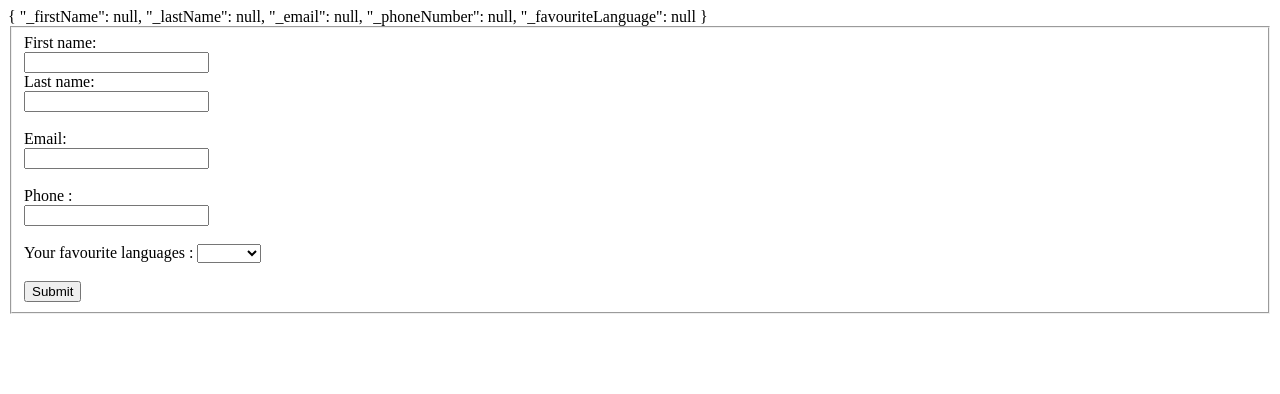
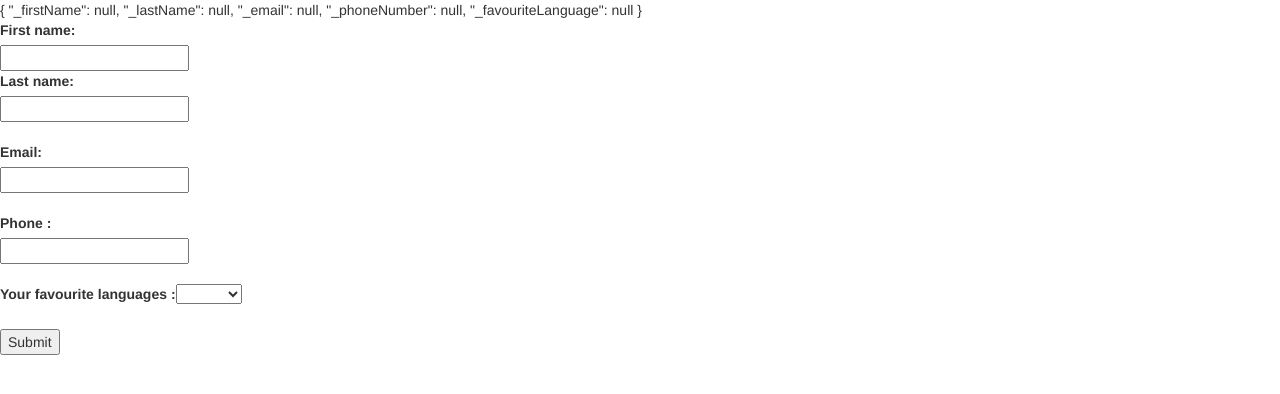
Before and after one commit to LeaDalibard/angular-form, an Angular app in the folder angular-basic-form/: page / in a window 1280 px wide. Shown: the top 394 px of the page. Built offline with nearby package versions, Linux system fonts and the light colour scheme.

Commit message:
Adding bootstrap

```diff
--- a/angular-basic-form/src/app/app.component.css
+++ b/angular-basic-form/src/app/app.component.css
@@ -0,0 +1,3 @@
+.invalid{
+  background: red;
+}
--- a/angular-basic-form/src/app/app.component.html
+++ b/angular-basic-form/src/app/app.component.html
@@ -5,15 +5,23 @@
 
   <fieldset>
     <label for="fname">First name:</label><br>
-    <input type="text" id="fname" name="fname" [(ngModel)]="friendModel._firstName" value="John" #fname="ngModel" ><br>
+    <input type="text" id="fname" name="fname" [(ngModel)]="friendModel._firstName" value="John" #fname="ngModel" required ><br>
+
+    <div *ngIf="fname.invalid && (fname.dirty || fname.touched)"
+         class="alert alert-danger">
+      <div *ngIf="fname.errors.required" >
+        Name is required.
+      </div>
+    </div>
+
     <label for="lname">Last name:</label><br>
-    <input type="text" id="lname" name="lname" [(ngModel)]="friendModel._lastName" value="Doe" #lname="ngModel"><br><br>
+    <input type="text" id="lname" name="lname" [(ngModel)]="friendModel._lastName" value="Doe" #lname="ngModel" required ><br><br>
     <label for="email">Email:</label><br>
-    <input type="email" id="email" name="email" [(ngModel)]="friendModel._email" value="johndoe@mail.com" #email="ngModel"><br><br>
+    <input type="email" id="email" name="email" [(ngModel)]="friendModel._email" value="johndoe@mail.com" #email="ngModel" required><br><br>
     <label for="phone">Phone :</label><br>
-    <input type="tel" id="phone" name="phone" [(ngModel)]="friendModel._phoneNumber" #phone="ngModel"><br><br>
+    <input type="tel" id="phone" name="phone" [(ngModel)]="friendModel._phoneNumber" #phone="ngModel" required><br><br>
     <label for="language">Your favourite languages : </label>
-    <select name="language" id="language" [(ngModel)]="friendModel._favouriteLanguage" #language="ngModel">
+    <select name="language" id="language" [(ngModel)]="friendModel._favouriteLanguage" #language="ngModel" required>
       <option *ngFor="let language of languages" value="{{ language.name }}">{{ language.name }}</option>
     </select><br><br>
     <input type="submit" value="Submit">
--- a/angular-basic-form/src/index.html
+++ b/angular-basic-form/src/index.html
@@ -6,8 +6,11 @@
   <base href="/">
   <meta name="viewport" content="width=device-width, initial-scale=1">
   <link rel="icon" type="image/x-icon" href="favicon.ico">
+  <link rel="stylesheet" href="https://maxcdn.bootstrapcdn.com/bootstrap/3.3.7/css/bootstrap.min.css" integrity="sha384-BVYiiSIFeK1dGmJRAkycuHAHRg32OmUcww7on3RYdg4Va+PmSTsz/K68vbdEjh4u" crossorigin="anonymous">
 </head>
 <body>
   <app-root></app-root>
+  <script src="https://code.jquery.com/jquery-3.1.1.min.js" integrity="sha256-hVVnYaiADRTO2PzUGmuLJr8BLUSjGIZsDYGmIJLv2b8=" crossorigin="anonymous"></script>
+  <script src="https://maxcdn.bootstrapcdn.com/bootstrap/3.3.7/js/bootstrap.min.js" integrity="sha384-Tc5IQib027qvyjSMfHjOMaLkfuWVxZxUPnCJA7l2mCWNIpG9mGCD8wGNIcPD7Txa" crossorigin="anonymous"></script>
 </body>
 </html>
```
